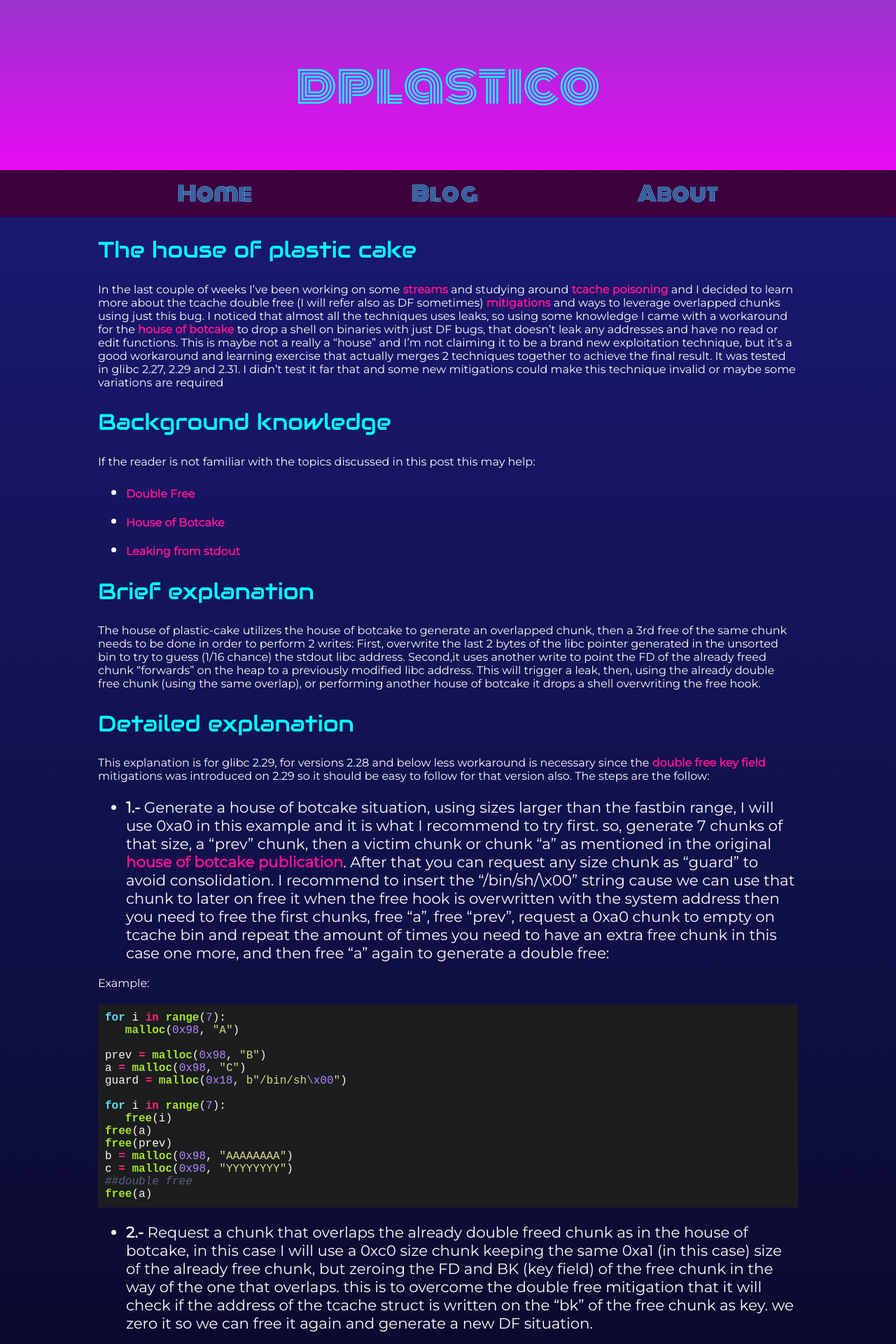
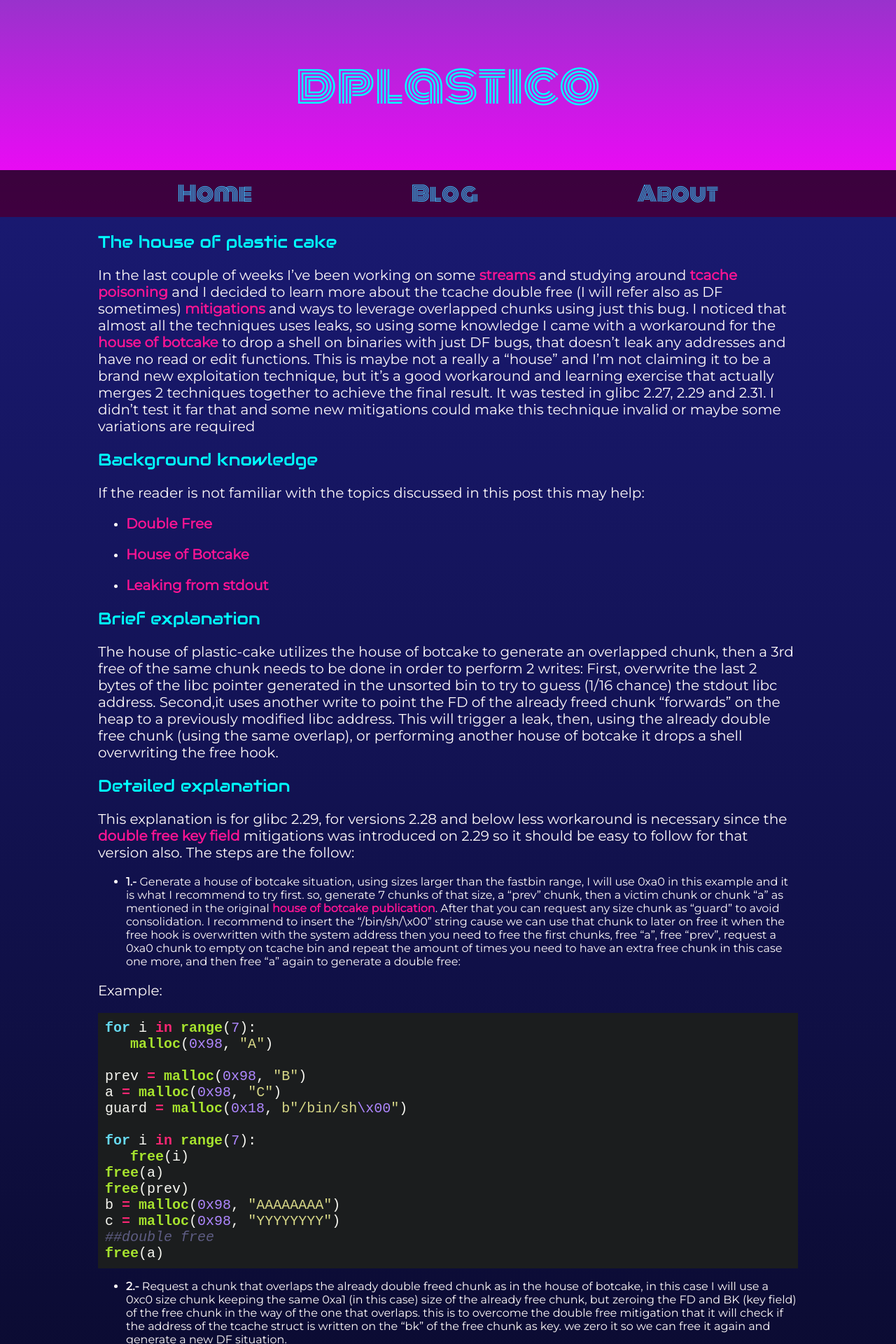
Before and after one commit to dplastico/dplastico.github.io, a Jekyll site: the page built from _posts/2021-10-17-Learning-Double-Restrictions:The-house-of-plastic-cake.md, in a window 1280 px wide. Shown: the top 1920 px of the page at 70% size. Built offline with Jekyll 4.4.1, drawn with Linux system fonts in a browser that asks for light colours; nearby versions of some CDN libraries.

Commit message:
house of plastic v1.8

```diff
--- a/assets/css/style.scss
+++ b/assets/css/style.scss
@@ -11,7 +11,6 @@ html {
 body {
     margin: 0;
     font-family: 'Montserrat', sans-serif;
-    font-size: 16pt;
     color: snow;
     min-height: 100%;
     display: flex;
@@ -128,7 +127,7 @@ h1, h2, h3, h4, h5, h6 {
 }
 
 p, code {
-    font-size: 16px;
+    font-size: 20px;
 }
 
 pre {
```
